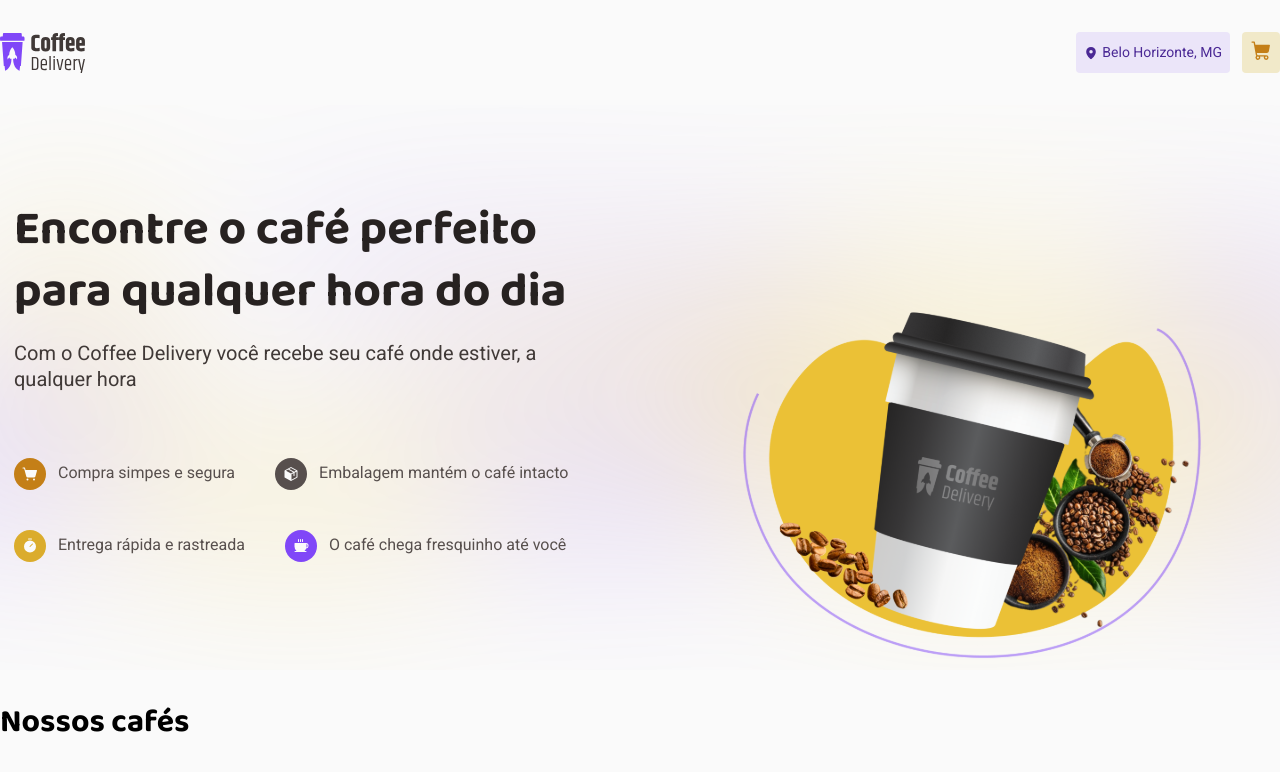
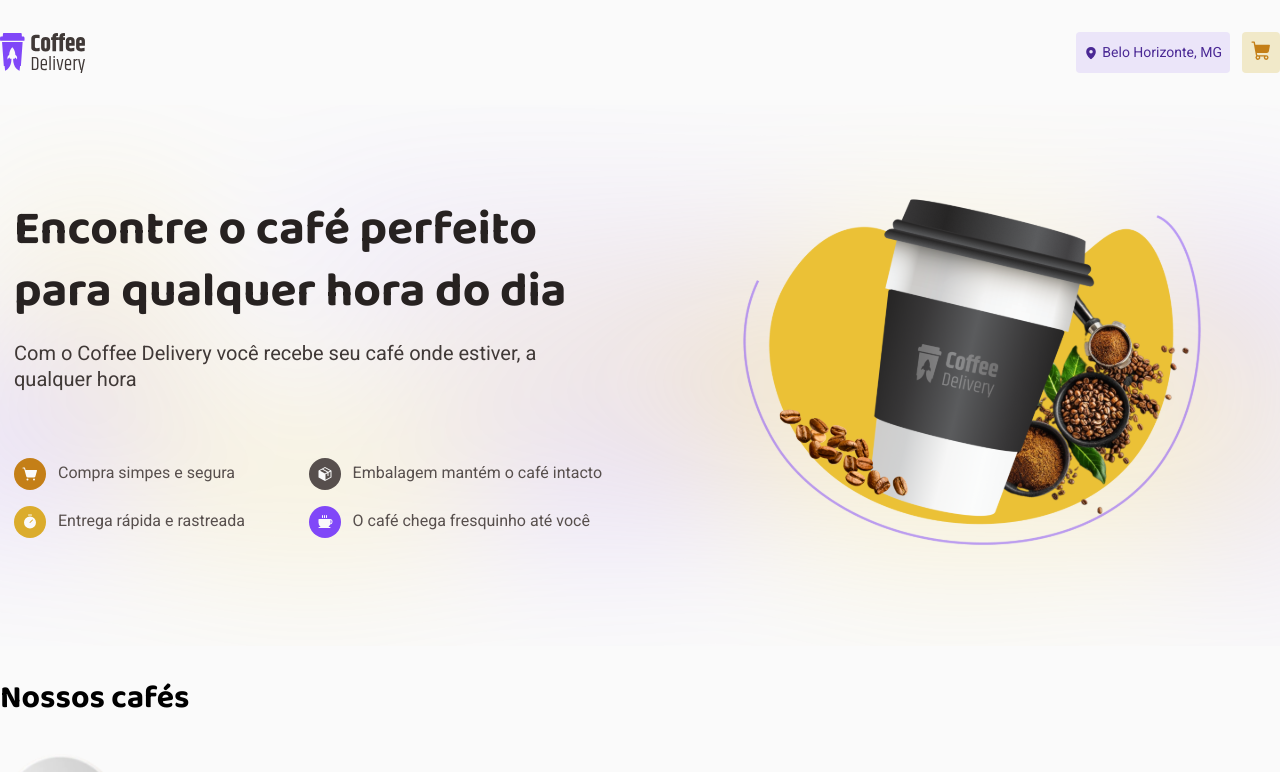
Before and after one commit to gabrielamenezes/coffee-delivery, a React (Vite) app: page / in a window 1280 px wide. Shown: the top 772 px of the page. Built offline with nearby package versions, Linux system fonts and the light colour scheme.

Commit message:
fix: fix grid of BannerContainer section
This commit fix the alignment of BannerContainer and fix the banner icons alignment

```diff
--- a/src/pages/Home/style.ts
+++ b/src/pages/Home/style.ts
@@ -3,7 +3,7 @@
 export const BannerContainer = styled.div`
   display: grid;
   grid-template-columns: 1fr 1fr;
-  align-items: end;
+  align-items: center;
   justify-items: center;
   gap: 3rem;
   background-image: url('/images/hero-bg.svg');
@@ -33,9 +33,11 @@
   }
 `
 export const IconGridContainer = styled.div`
-  display: flex;
-  flex-wrap: wrap;
-  gap: 2.5rem;
+  /* display: flex;
+  flex-wrap: wrap; */
+  display: grid;
+  grid-template-columns: 1fr auto;
+  gap: 1rem;
   max-width: 36.75rem;
   margin-bottom: 6.75rem;
 
```
Also changed, not shown: src/pages/Home/index.tsx (+9 -2 lines).
